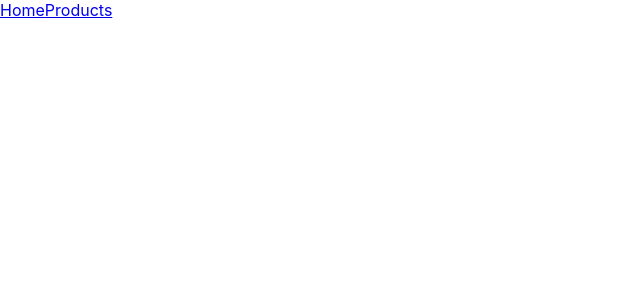
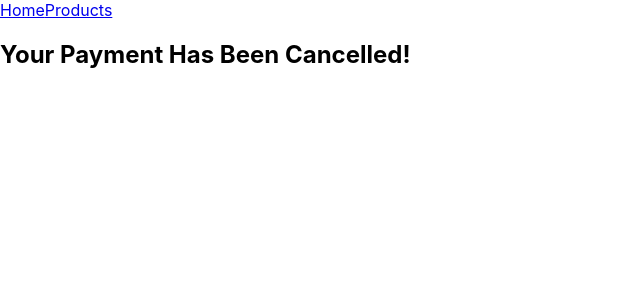
Before and after one commit to TimRemington/my-store-client, a React (Create React App) app in the folder capstone2/my-store-client/: page /cancel in a window 1280 px wide. Shown: the top 300 px of the page, without its empty margins (0-640 px from the left). Built offline with nearby package versions, Linux system fonts and the light colour scheme.

Commit message:
added payment cancel page

```diff
--- a/capstone2/my-store-client/src/App.js
+++ b/capstone2/my-store-client/src/App.js
@@ -8,6 +8,7 @@ import Navigation from './components/Navigation'
 import Products from './components/ProductsList'
 import ProductDetail from './components/ProductDetail'
 import PaymentSuccess from './components/PaymentSuccess'
+import PaymentCancel from './components/PaymentCancel'
 
 function App() {
   return (
@@ -20,6 +21,7 @@ function App() {
         <Route exact path='/products' component={Products} />
         <Route path='/products/:id' component={ProductDetail} />
         <Route path='/success' component={PaymentSuccess} />
+        <Route path='/cancel' component={PaymentCancel} />
       </Switch>
     </Router>
   );
--- /dev/null
+++ b/capstone2/my-store-client/src/components/PaymentCancel/index.js
@@ -0,0 +1,9 @@
+import React from 'react'
+
+const PaymentCancel = () => {
+  return (
+    <h2>Your Payment Has Been Cancelled!</h2>
+  )
+}
+
+export default PaymentCancel
```
